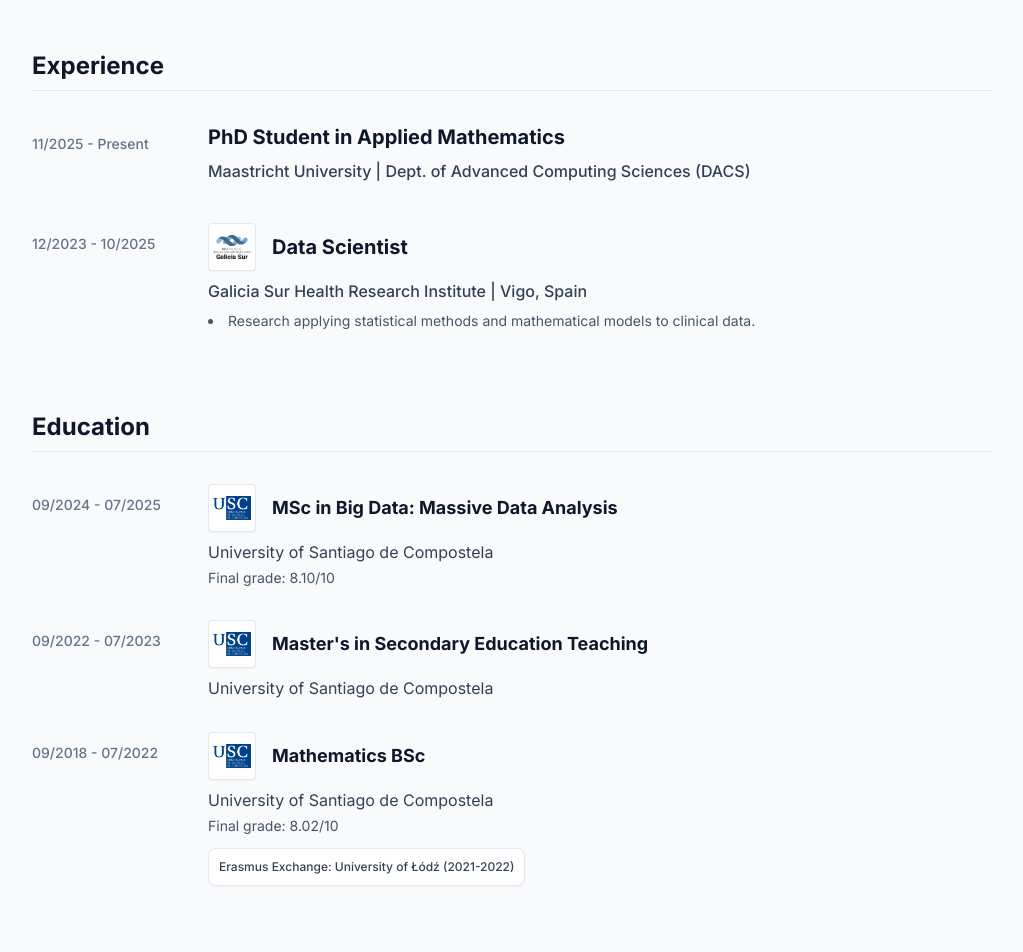
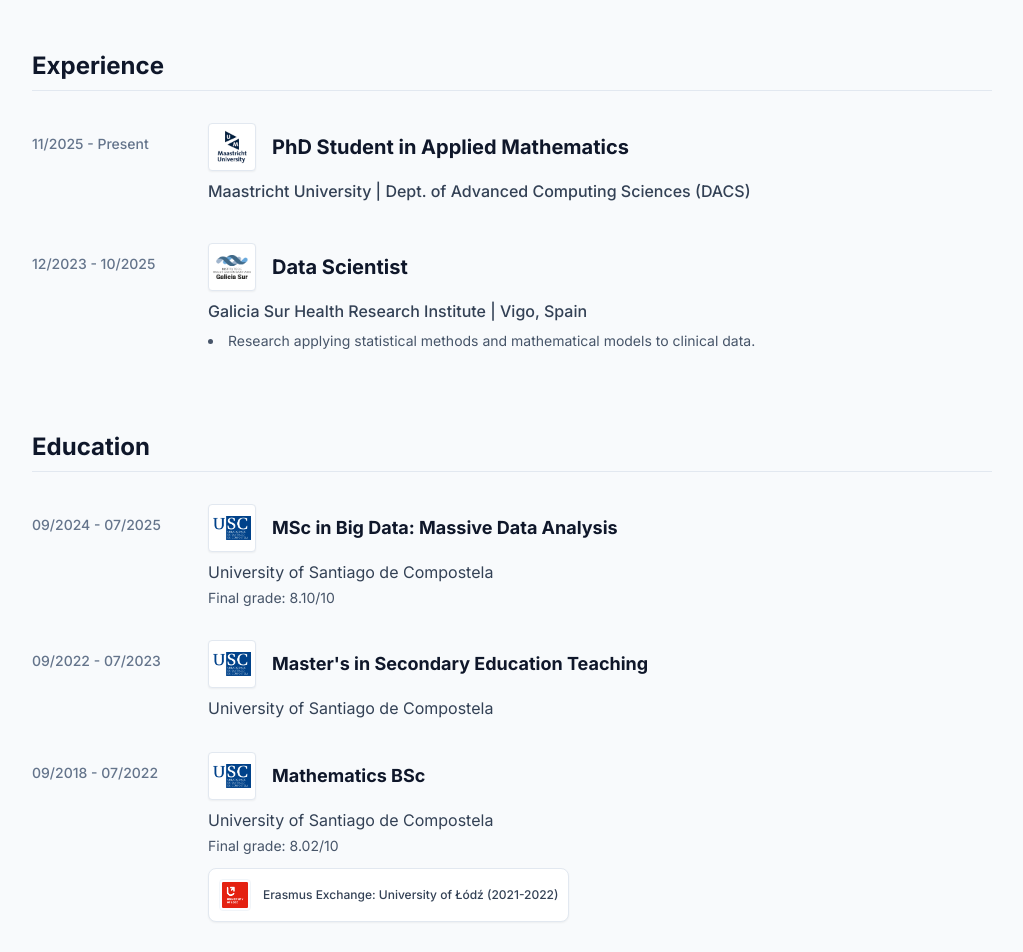
Before and after one commit to cmg2600/CV-Website, a plain HTML site: page index.html in a window 1280 px wide. Shown: the part 400-1352 px from the top of the page, without its empty margins (128-1151 px from the left). Drawn offline with nearby package versions, Linux system fonts and the light colour scheme; some icons are missing.

Commit message:
Add files via upload

```diff
--- a/index.html
+++ b/index.html
@@ -115,7 +115,7 @@
                     </div>
                     <div>
                         <div class="flex items-center gap-4 mb-2">
-                            <img src="static/maastricht_university.jpg" alt="UM Logo" class="w-12 h-12 object-contain bg-white rounded border border-slate-200 p-1 shadow-sm" onerror="this.style.display='none';">
+                            <img src="static/maastricht_university.png" alt="UM Logo" class="w-12 h-12 object-contain bg-white rounded border border-slate-200 p-1 shadow-sm" onerror="this.style.display='none';">
                             <h3 class="text-xl font-bold text-slate-900">
                                 <span class="lang-en">PhD Student in Applied Mathematics</span>
                                 <span class="lang-es hidden">Estudiante de Doctorado en Matemáticas Aplicadas</span>
@@ -220,7 +220,7 @@
                         </p>
 
                         <div class="flex items-center gap-3 bg-white p-2.5 rounded-lg border border-slate-200 shadow-sm w-max">
-                            <img src="static/lodz_university.jpg" alt="Lodz Logo" class="w-8 h-8 object-contain rounded p-0.5 border border-slate-100" onerror="this.style.display='none';">
+                            <img src="static/lodz_university.png" alt="Lodz Logo" class="w-8 h-8 object-contain rounded p-0.5 border border-slate-100" onerror="this.style.display='none';">
                             <p class="text-xs text-slate-700 font-medium">
                                 <span class="lang-en">Erasmus Exchange: University of Łódź (2021-2022)</span>
                                 <span class="lang-es hidden">Intercambio Erasmus: Universidad de Łódź (2021-2022)</span>
```
